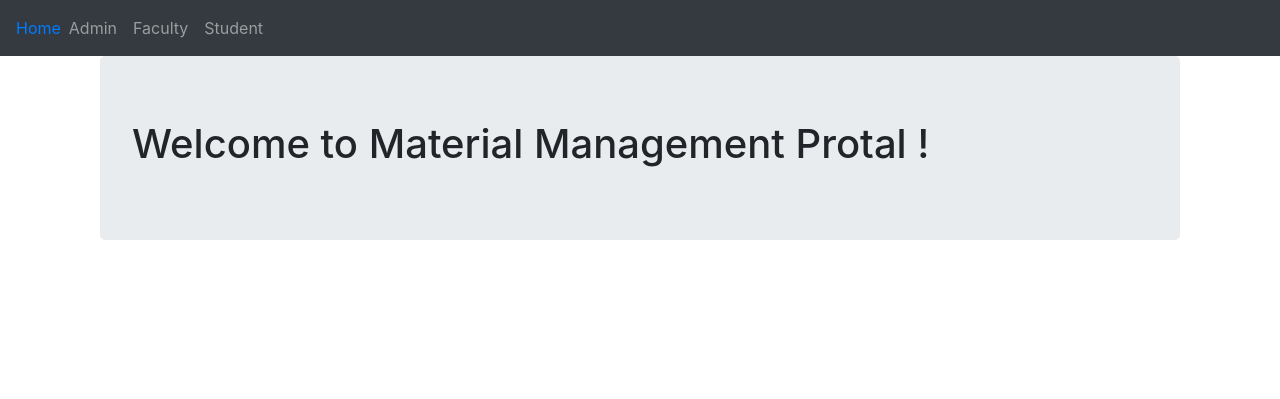
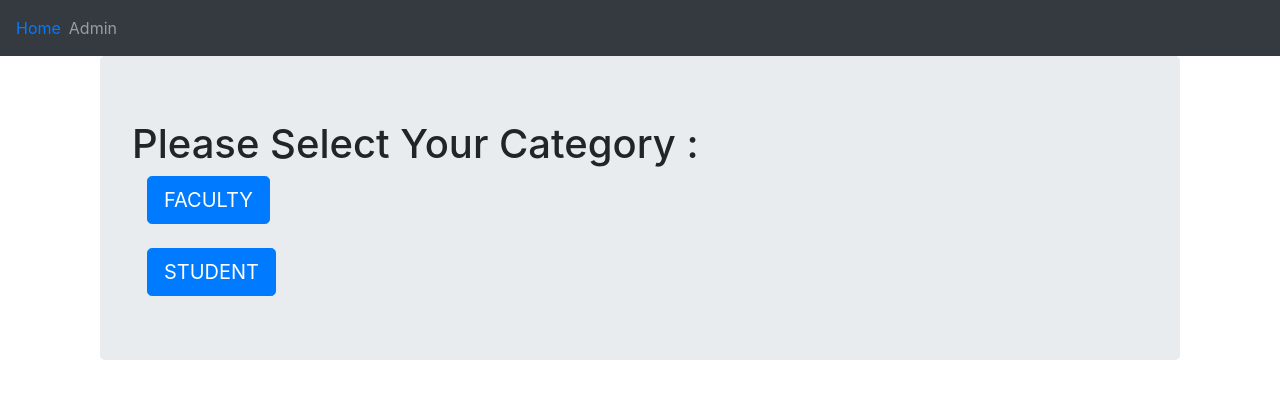
Before and after one commit to lakshitsaini/Material-Management-Portal, a Django app: page / in a window 1280 px wide. Shown: the top 399 px of the page. Run offline with Django 3.2, Linux system fonts and the light colour scheme; some libraries are stand-ins or nearby versions.

Commit message:
temps correct

```diff
--- a/mmp_app/urls.py
+++ b/mmp_app/urls.py
@@ -9,8 +9,8 @@ urlpatterns=[
     path('faculty_register',views.faculty_register,name='faculty_register'),
     path('student_register',views.student_register,name='student_register'),
     path('upload_file',views.upload_file,name='upload_file'),
-    path('<int:Student_id>/',views.student_detail,name='student_detail'),
-    path('<int:Faculty_id>/',views.faculty_detail,name='faculty_detail'),
+    path('student_detail',views.student_detail,name='student_detail'),
+    path('faculty_detail',views.faculty_detail,name='faculty_detail'),
     path('student_logout',views.student_logout,name='student_logout'),
     path('faculty_logout',views.faculty_logout,name='faculty_logout'),
 ]
--- a/mmp_app/views.py
+++ b/mmp_app/views.py
@@ -20,6 +20,18 @@ def faculty_logout(request):
 def student_logout(request):
 	logout(request)
 	return HttpResponseRedirect(reverse('index'))
+
+@login_required
+def student_detail(request, Student_id):
+
+	detail=get_object_or_404(Student,pk=Student_id)
+	return render(request,'mmp_app/student_profile.html',{'Student':detail})
+
+@login_required
+def faculty_detail(request, Faculty_id):
+
+	detail=get_object_or_404(Faculty,pk=Faculty_id)
+	return render(request,'mmp_app/faculty_profile.html',{'Faculty':detail})
 
 def faculty_register(request):
 	registered=False
@@ -122,16 +134,3 @@ def upload_file(request):
         form = FileUploadForm()
         return render(request, 'mmp_app/upload_file.html',
                       {'form': form})
-
-
-@login_required
-def student_detail(request, Student_id):
-
-	detail=get_object_or_404(Student,pk=Student_id)
-	return render(request,'mmp_app/student_profile.html',{'Student':detail})
-
-@login_required
-def faculty_detail(request, Faculty_id):
-
-	detail=get_object_or_404(Faculty,pk=Faculty_id)
-	return render(request,'mmp_app/faculty_profile.html',{'Faculty':detail})
--- a/templates/mmp_app/base.html
+++ b/templates/mmp_app/base.html
@@ -13,13 +13,6 @@
     <li class="nav-item">
       <a class="nav-link" href="{% url 'admin:index'%}">Admin</a>
     </li>
-    <li class="nav-item">
-      <a class="nav-link" href="{% url 'mmp_app:faculty_register'%}">Faculty</a>
-    </li>
-    <li class="nav-item">
-      <a class="nav-link" href="{% url 'mmp_app:student_register'%}">Student</a>
-    </li>
-
   </ul>
 
 </nav>
--- a/templates/mmp_app/index.html
+++ b/templates/mmp_app/index.html
@@ -3,7 +3,20 @@
 {%block body_block%}
 <div class="container">
 	<div class="jumbotron">
-		<h1>Welcome to Material Management Protal !</h1>
+		{% if user.is_authenticated %}
+       		<h1>Welcome to Material Management Protal !</h1>
+       		<a class="btn btn-primary" href="{% url 'mmp_app:student_logout'%}" role="button">Logout</a>
+      {% else %}
+      	<h1>Please Select Your Category :</h1>
+       <div class="container">
+					<a class="btn btn-primary btn-lg" href="{% url 'mmp_app:faculty_register'%}" role="button">FACULTY</a>
+				</div>
+				<br>
+				<div class="container">
+					<a class="btn btn-primary btn-lg" href="{% url 'mmp_app:student_register'%}" role="button">STUDENT</a>
+				</div>
+          {% endif %}
+
 	</div>
 </div>
 {%endblock%}
```
Also changed, not shown: templates/mmp_app/faculty_registration.html (+8 -8 lines), templates/mmp_app/student_registration.html (+8 -8 lines), db.sqlite3.
